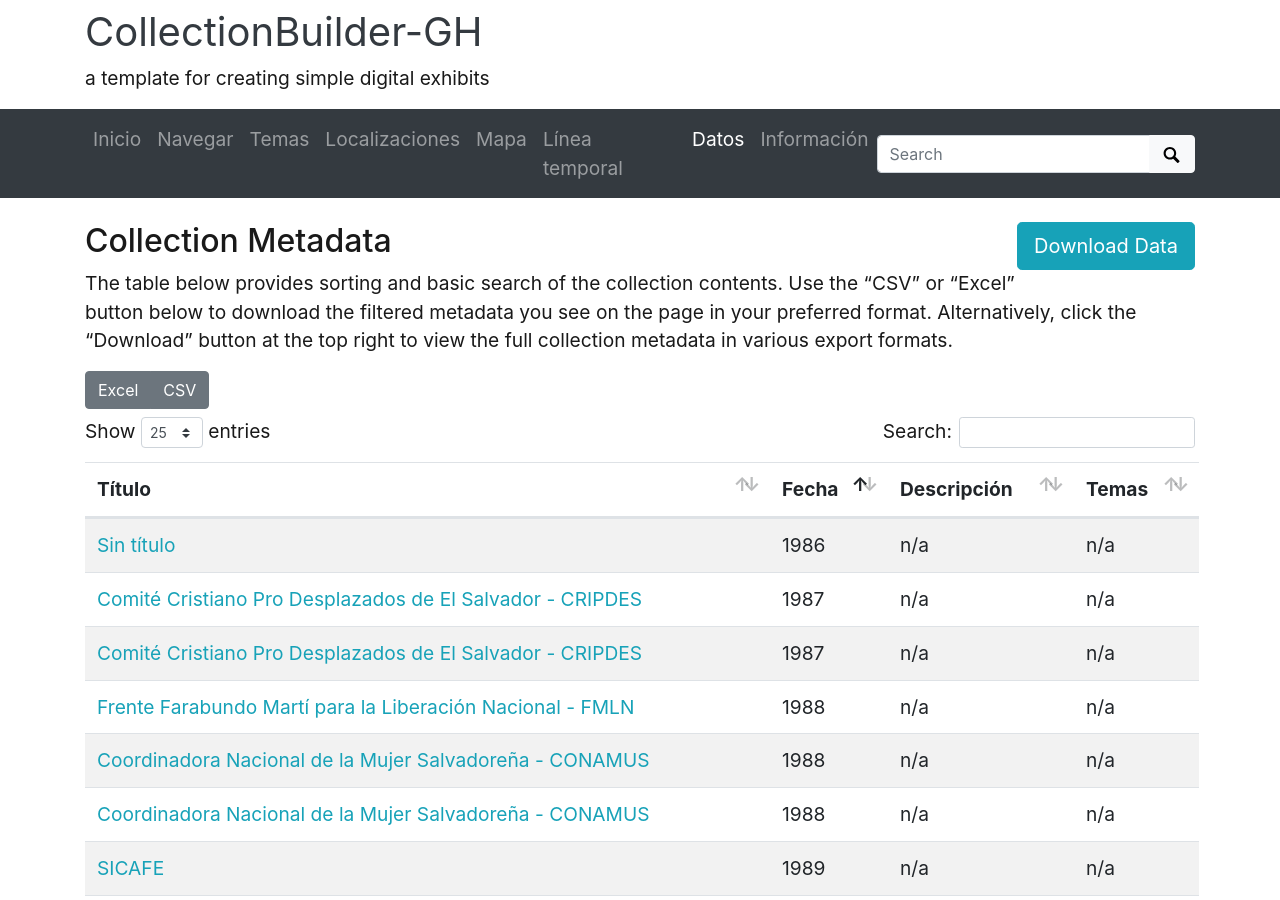
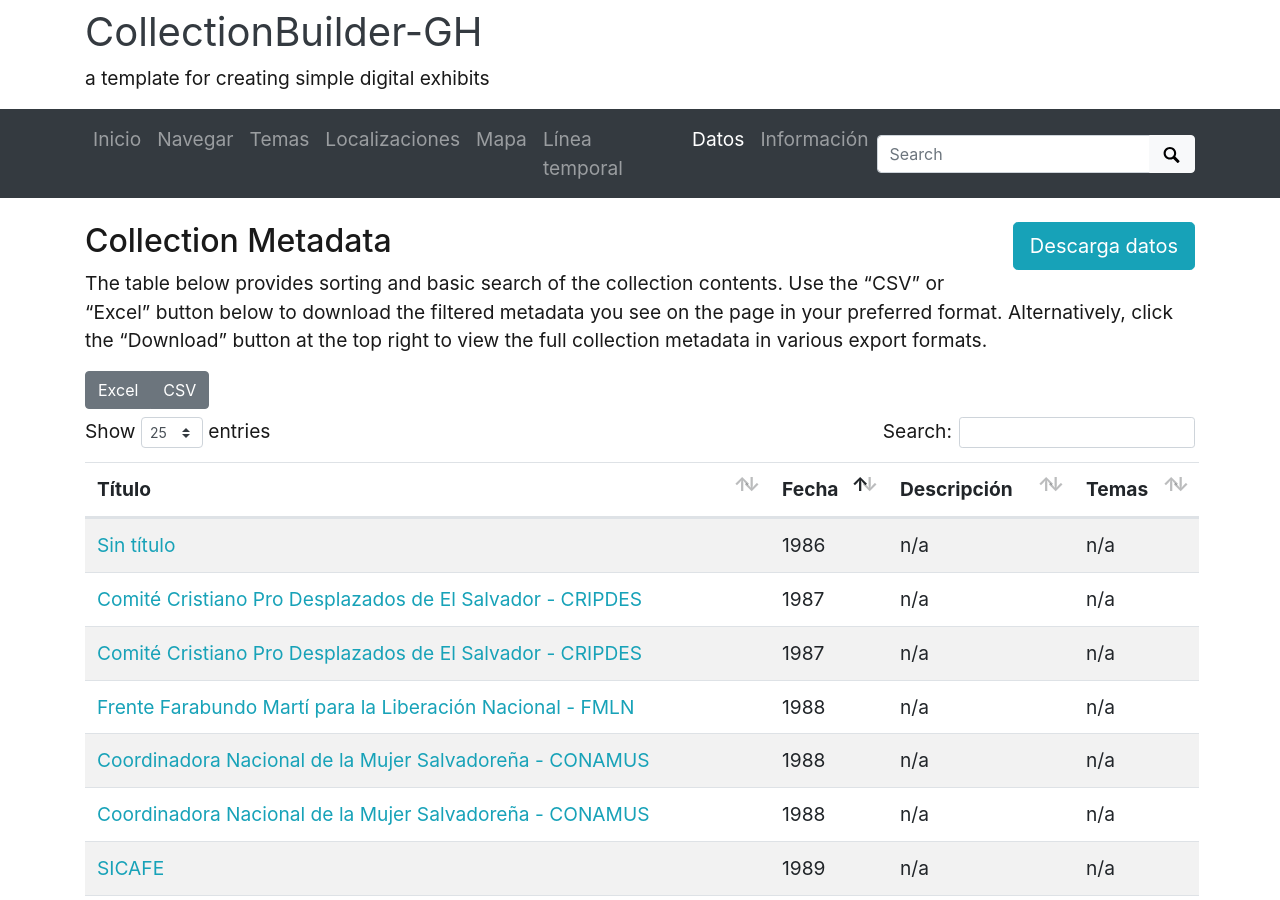
Before and after one commit to coleccionesminimalistas/ejemplo-coleccion, a Jekyll site: the page built from pages/data.md, in a window 1280 px wide and 900 px high. Built offline with Jekyll 4.4.1, drawn with Linux system fonts in a browser that asks for light colours.

Commit message:
Update data-download-modal.html

```diff
--- a/_includes/data-download-modal.html
+++ b/_includes/data-download-modal.html
@@ -6,25 +6,25 @@
 {%- endcomment -%}
 
 {%- assign stubs = site.data.config-nav | map: 'stub' | join: ';' -%}
-<button type="button" class="btn btn-info btn-lg float-md-right" data-toggle="modal" data-target="#dataModal">Download Data</button>
+<button type="button" class="btn btn-info btn-lg float-md-right" data-toggle="modal" data-target="#dataModal">Descarga datos</button>
 <!-- Modal -->
 <div class="modal fade" id="dataModal" tabindex="-1" role="dialog" aria-labelledby="dataModalLabel" aria-hidden="true">
     <div class="modal-dialog modal-lg" role="document">
         <div class="modal-content">
             <div class="modal-header">
-                <h5 class="modal-title" id="dataModalLabel">Collection Data</h5>
+                <h5 class="modal-title" id="dataModalLabel">Datos de la colección</h5>
                 <button type="button" class="close" data-dismiss="modal" aria-label="Close">
                     <span aria-hidden="true">&times;</span>
                 </button>
             </div>
             <div class="modal-body">
 
-                <p>Download this collection's data in a variety of reusable formats.</p>
+                <p>Descarga los datos de esta colección en diferentes formatos.</p>
 
                 {% if site.data.theme.metadata-export-fields %}
                 <div class="card my-3">
                     <div class="card-body">
-                        <h5 class="card-title">Complete Metadata</h5>
+                        <h5 class="card-title">Metadatos completos</h5>
                         <p class="card-text">All metadata fields for all collection items, available as a CSV spreadsheet (usable in Excel, Google Sheets, and similar programs) or JSON file (often used with web applications).</p>
                         <a href="{{ '/assets/data/metadata.csv' | relative_url }}" class="btn btn-outline-dark" target="_blank">Metadata CSV</a>
                         <a href="{{ '/assets/data/metadata.json' | relative_url }}" class="btn btn-outline-dark" target="_blank">Metadata JSON</a>
```
